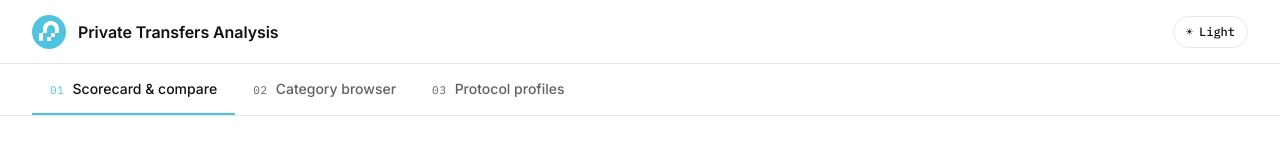
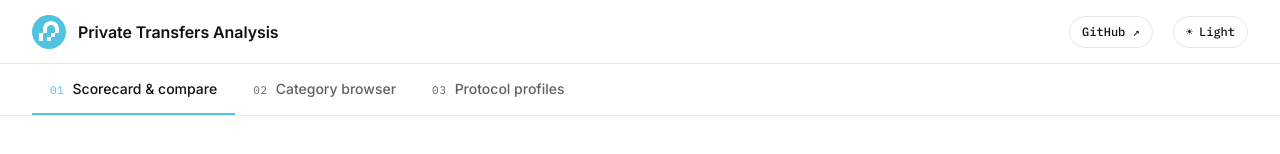
Before and after one commit to privacy-ethereum/private-transfers-benchmarks, a React (Vite) app in the folder project-evaluations/: page / in a window 1280 px wide. Shown: the top 154 px of the page. Built offline with nearby package versions, Linux system fonts and the light colour scheme.

Commit message:
feat: add github link - add github link - neutral colours for plausible deniability

```diff
--- a/project-evaluations/src/components/TopBar.tsx
+++ b/project-evaluations/src/components/TopBar.tsx
@@ -11,6 +11,14 @@ export default function TopBar({ dark, onToggleDark }: TopBarProps) {
         <h1>Private Transfers Analysis</h1>
       </div>
       <div className="meta">
+        <a
+          className="gh-link"
+          href="https://github.com/privacy-ethereum/private-transfers-benchmarks"
+          target="_blank"
+          rel="noreferrer"
+        >
+          GitHub ↗
+        </a>
         <button
           className="theme-toggle"
           onClick={onToggleDark}
--- a/project-evaluations/src/styles.css
+++ b/project-evaluations/src/styles.css
@@ -251,7 +251,8 @@ body {
   font-family: var(--font-mono);
 }
 
-.topbar .theme-toggle {
+.topbar .theme-toggle,
+.topbar .gh-link {
   appearance: none;
   border: 1px solid var(--border);
   background: var(--background);
@@ -265,12 +266,14 @@ body {
   display: inline-flex;
   align-items: center;
   gap: 6px;
+  text-decoration: none;
   transition:
     border-color 120ms,
     background 120ms;
 }
 
-.topbar .theme-toggle:hover {
+.topbar .theme-toggle:hover,
+.topbar .gh-link:hover {
   border-color: var(--border-hover);
 }
 
--- a/project-evaluations/src/utils.ts
+++ b/project-evaluations/src/utils.ts
@@ -2,6 +2,9 @@ import type { Evaluation } from "./types.js";
 
 const NUMBER_OF_SECRETS_REGEX = /number of secrets/i;
 const PROJECT_README_PATH_REGEX = /subgraph\/src\/([^/]+)\/README\.md$/;
+
+/** Properties shown without a yes/no colour — the answer is contextual, not better or worse. */
+const NEUTRAL_TONE_PROPERTIES = new Set(["Plausible deniability"]);
 
 interface IValueForParams {
   evaluations: Evaluation;
@@ -39,6 +42,10 @@ type CellTone = "yes" | "no" | "warn" | "";
  * @dev it is currently used to mark as yellow if number of secrets is 2 or greater
  */
 export function cellTone({ value, propertyName }: ICellToneParams): CellTone {
+  if (NEUTRAL_TONE_PROPERTIES.has(propertyName)) {
+    return "";
+  }
+
   const secretValue = value.toLowerCase().trim();
 
   if (NUMBER_OF_SECRETS_REGEX.test(propertyName)) {
```
